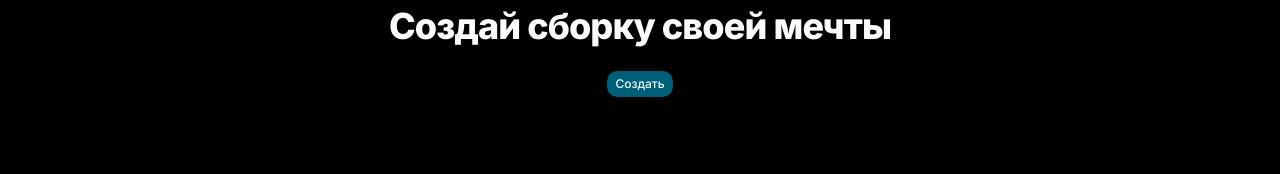
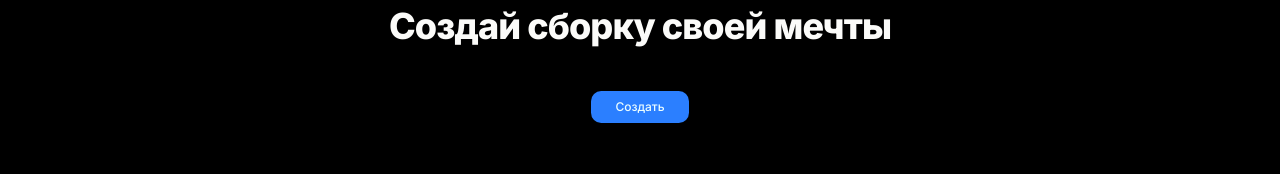
Before and after one commit to subbotaMan/PC-Collector, a Next.js app: page / in a window 1280 px wide. Shown: the part 182-356 px from the top of the page. Built offline with nearby package versions, Linux system fonts and the light colour scheme; no server answers.

Commit message:
Dashboard table in process, global hover style add

```diff
--- a/app/dashboard/components/current-build.tsx
+++ b/app/dashboard/components/current-build.tsx
@@ -16,14 +16,15 @@ export const CurrentBuild = () => {
       <div className="flex-justify-between mb-8">
         <TypographyH1>Собери свою сборку</TypographyH1>
         <Button
-          className="mt-5 cursor-pointer transition-all duration-300
-             shadow-md hover:shadow-xl hover:-translate-y-0.5
-             hover:shadow-primary/30 active:translate-y-0"
+          size="lg"
+          className="hover-lift bg-blue-500 px-4"
           onClick={() => setSaveDialogOpen(true)}
         >
           Собрать
         </Button>
       </div>
+
+      <div className="min-w-0 overflow-x-auto"></div>
     </>
   );
 };
--- a/app/dashboard/components/table.tsx
+++ b/app/dashboard/components/table.tsx
@@ -1,7 +1,32 @@
-"use-client";
+"use client";
 
-import { Component } from "@/lib/types";
+import { Table, TableHead, TableHeader, TableRow } from "@/components/ui/table";
+import type { Component, ComponentCategory } from "@/lib/types";
+import {
+  Box,
+  Cpu,
+  Fan,
+  HardDrive,
+  MemoryStick,
+  Monitor,
+  Server,
+  Zap,
+} from "lucide-react";
+import { useState } from "react";
 
+// Сопоставление иконки(строка-ключ из моего типа ComponentCategory) категории с иконкой(React-компонент) из lucide-react.
+const iconMap: Record<ComponentCategory["icon"], React.ElementType> = {
+  Cpu,
+  Monitor,
+  Server,
+  MemoryStick,
+  HardDrive,
+  Zap,
+  Box,
+  Fan,
+};
+
+// Тип категории в таблице.
 type CategoryRow = {
   id: string;
   name: string;
@@ -21,4 +46,25 @@ export function TableParts({
   component,
   selectedByCategory,
   onSelectedComponent,
-}: Props) {}
+}: Props) {
+  const [openCategoryId, setOpenCategoryId] = useState<string | null>(null);
+
+  const totalPrice = Object.values(selectedByCategory).reduce(
+    (acc, currentItem) => acc + (currentItem?.price ?? 0),
+    0
+  );
+
+  return (
+    <Table>
+      <TableHeader>
+        <TableRow>
+          <TableHead className="w-[100px]">Компонент</TableHead>
+          <TableHead>Тип</TableHead>
+          <TableHead>Модель</TableHead>
+          <TableHead>Цена</TableHead>
+          <TableHead className="text-right">Действия</TableHead>
+        </TableRow>
+      </TableHeader>
+    </Table>
+  );
+}
--- a/app/dashboard/page.tsx
+++ b/app/dashboard/page.tsx
@@ -1,12 +1,18 @@
 "use server";
 
 import { CurrentBuild } from "./components/current-build";
+import { TableParts } from "./components/table";
 
 export default async function Dashboard() {
   return (
     <div className="flex flex-col gap-6 lg:flex-row lg:items-start">
-      <div className="min-w-0 flex-1">{<CurrentBuild />}</div>
-      <aside className="shrink-0 lg:sticky lg:top-6 lg:w-64">Popular</aside>
+      <div className="min-w-0 flex-1">
+        <CurrentBuild />
+      </div>
+
+      <aside className="shrink-0 lg:sticky lg:top-6 lg:w-64">
+        {/* <TableParts /> */}
+      </aside>
     </div>
   );
 }
--- a/app/globals.css
+++ b/app/globals.css
@@ -128,3 +128,14 @@
     @apply font-sans;
   }
 }
+
+/* <<<<<<<<<<<<< Мои стили >>>>>>>>>>>>> */
+
+/* Стиль наведения на кнопку */
+@layer components {
+  .hover-lift {
+    @apply mt-5 cursor-pointer transition-all duration-300
+           shadow-md hover:shadow-xl hover:-translate-y-0.5
+           hover:shadow-primary/30 active:translate-y-0;
+  }
+}
--- a/app/page.tsx
+++ b/app/page.tsx
@@ -26,7 +26,12 @@ export default function Home() {
         <main className="flex flex-col items-center py-32 px-16">
           <TypographyH1>Создай сборку своей мечты</TypographyH1>
           <br />
-          <Btn title="Создать" href="/dashboard" />
+          <Btn
+            className="hover-lift bg-blue-500 px-6 py-4"
+            title="Создать"
+            href="/dashboard"
+            size="lg"
+          />
         </main>
       </div>
     </div>
--- a/components/Btn&Link.tsx
+++ b/components/Btn&Link.tsx
@@ -4,6 +4,7 @@ import { Button } from "./ui/button";
 type Props = {
   href: string;
   title: string;
+  className?: string;
   variant?:
     | "link"
     | "default"
@@ -27,9 +28,9 @@ type Props = {
     | undefined;
 };
 
-export const Btn = ({ href, variant, title, size }: Props) => {
+export const Btn = ({ href, variant, title, size, className }: Props) => {
   return (
-    <Button variant={variant} size={size}>
+    <Button className={className} variant={variant} size={size}>
       <Link href={href}>{title}</Link>
     </Button>
   );
--- a/lib/types.ts
+++ b/lib/types.ts
@@ -7,7 +7,7 @@ export type ComponentCategory = {
 export type Component = {
   id: string;
   name: string;
-  price: string;
+  price: number;
   socket: string | null;
   type: ComponentType;
 };
```
